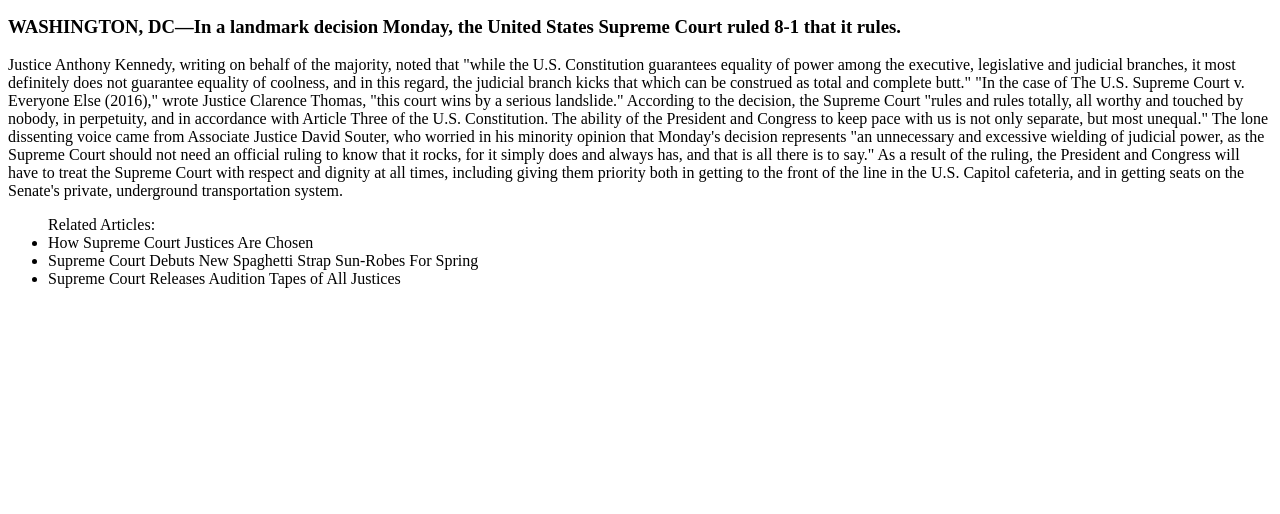
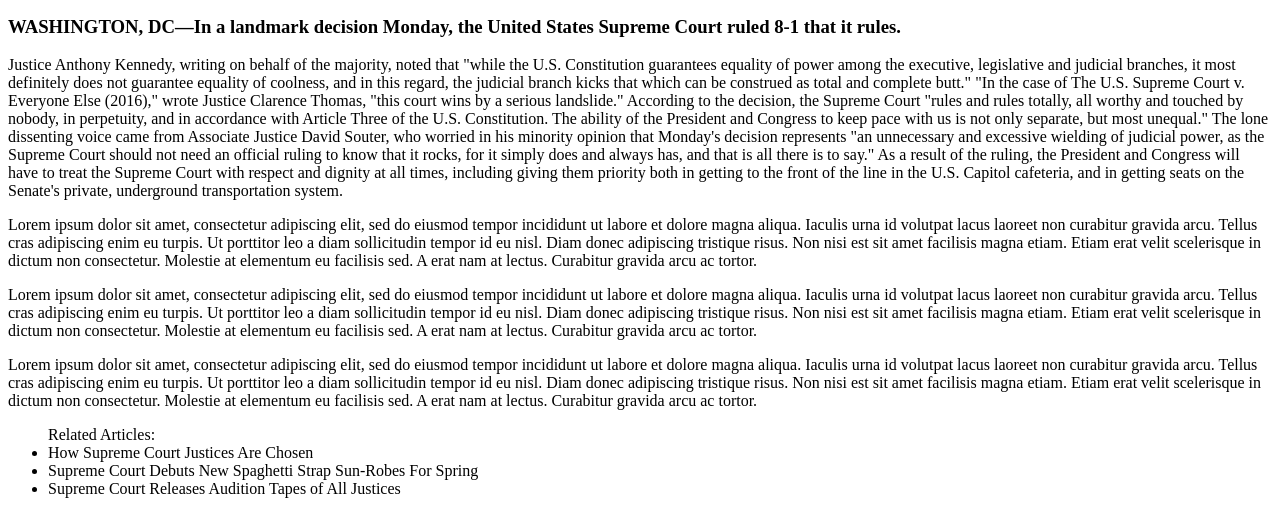
Before and after one commit to Mekanation/git-2, a plain HTML site: page index.html in a window 1280 px wide. Shown: the part 413-927 px from the top of the page. Before the commit the page ends 800 px from the top, so only its background shows below. Drawn offline with Linux system fonts and the light colour scheme.

Commit message:
added lorum ipsum filler

```diff
--- a/index.html
+++ b/index.html
@@ -36,6 +36,15 @@
       The lone dissenting voice came from Associate Justice David Souter, who worried in his minority opinion that Monday's decision represents "an unnecessary and excessive wielding of judicial power, as the Supreme Court should not need an official ruling to know that it rocks, for it simply does and always has, and that is all there is to say."
 
       As a result of the ruling, the President and Congress will have to treat the Supreme Court with respect and dignity at all times, including giving them priority both in getting to the front of the line in the U.S. Capitol cafeteria, and in getting seats on the Senate's private, underground transportation system.</p>
+      <p>
+        Lorem ipsum dolor sit amet, consectetur adipiscing elit, sed do eiusmod tempor incididunt ut labore et dolore magna aliqua. Iaculis urna id volutpat lacus laoreet non curabitur gravida arcu. Tellus cras adipiscing enim eu turpis. Ut porttitor leo a diam sollicitudin tempor id eu nisl. Diam donec adipiscing tristique risus. Non nisi est sit amet facilisis magna etiam. Etiam erat velit scelerisque in dictum non consectetur. Molestie at elementum eu facilisis sed. A erat nam at lectus. Curabitur gravida arcu ac tortor.
+      </p>
+      <p>
+        Lorem ipsum dolor sit amet, consectetur adipiscing elit, sed do eiusmod tempor incididunt ut labore et dolore magna aliqua. Iaculis urna id volutpat lacus laoreet non curabitur gravida arcu. Tellus cras adipiscing enim eu turpis. Ut porttitor leo a diam sollicitudin tempor id eu nisl. Diam donec adipiscing tristique risus. Non nisi est sit amet facilisis magna etiam. Etiam erat velit scelerisque in dictum non consectetur. Molestie at elementum eu facilisis sed. A erat nam at lectus. Curabitur gravida arcu ac tortor.
+      </p>
+      <p>
+        Lorem ipsum dolor sit amet, consectetur adipiscing elit, sed do eiusmod tempor incididunt ut labore et dolore magna aliqua. Iaculis urna id volutpat lacus laoreet non curabitur gravida arcu. Tellus cras adipiscing enim eu turpis. Ut porttitor leo a diam sollicitudin tempor id eu nisl. Diam donec adipiscing tristique risus. Non nisi est sit amet facilisis magna etiam. Etiam erat velit scelerisque in dictum non consectetur. Molestie at elementum eu facilisis sed. A erat nam at lectus. Curabitur gravida arcu ac tortor.
+      </p>
       <ul>
       Related Articles:
       <li>How Supreme Court Justices Are Chosen</li>
```
